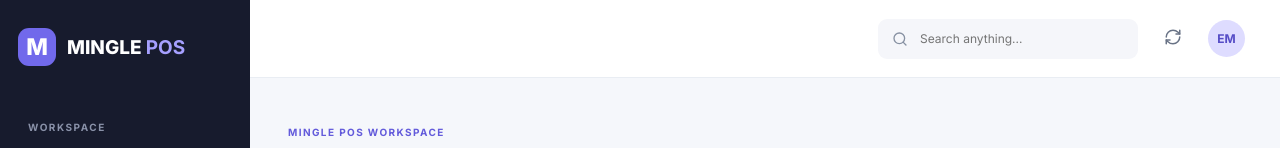
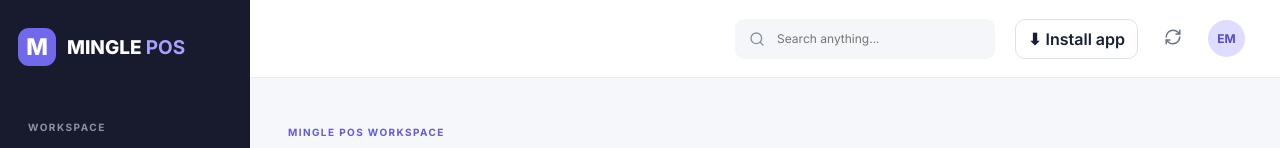
Before and after one commit to towncentslinksolutions-sketch/MINGLE-POS-, a Next.js app: page / in a window 1280 px wide. Shown: the top 148 px of the page. Built offline with nearby package versions, Linux system fonts and the light colour scheme; no server answers.

Commit message:
Add install app shortcut to MINGLE POS dashboard

```diff
--- a/app/page.tsx
+++ b/app/page.tsx
@@ -8,6 +8,7 @@ import {
   LogOut, ShieldCheck, AlertCircle, UserCog
 } from "lucide-react";
 import { createClient } from "../lib/supabase/client";
+import PwaInstallButton from "./pwa-install-button";
 
 type Sale = {
   id: string;
@@ -174,6 +175,7 @@ export default function Home() {
         <header className="topbar">
           <button className="menu-button" onClick={() => setMenuOpen(true)} aria-label="Open menu"><Menu /></button>
           <div className="search-box"><Search size={18} /><input placeholder="Search anything..." disabled /></div>
+          <PwaInstallButton />
           <button className="notification" onClick={() => void loadDashboard(true)} aria-label="Refresh dashboard">
             <RefreshCw size={18} className={refreshing ? "spin" : ""} />
           </button>
```
